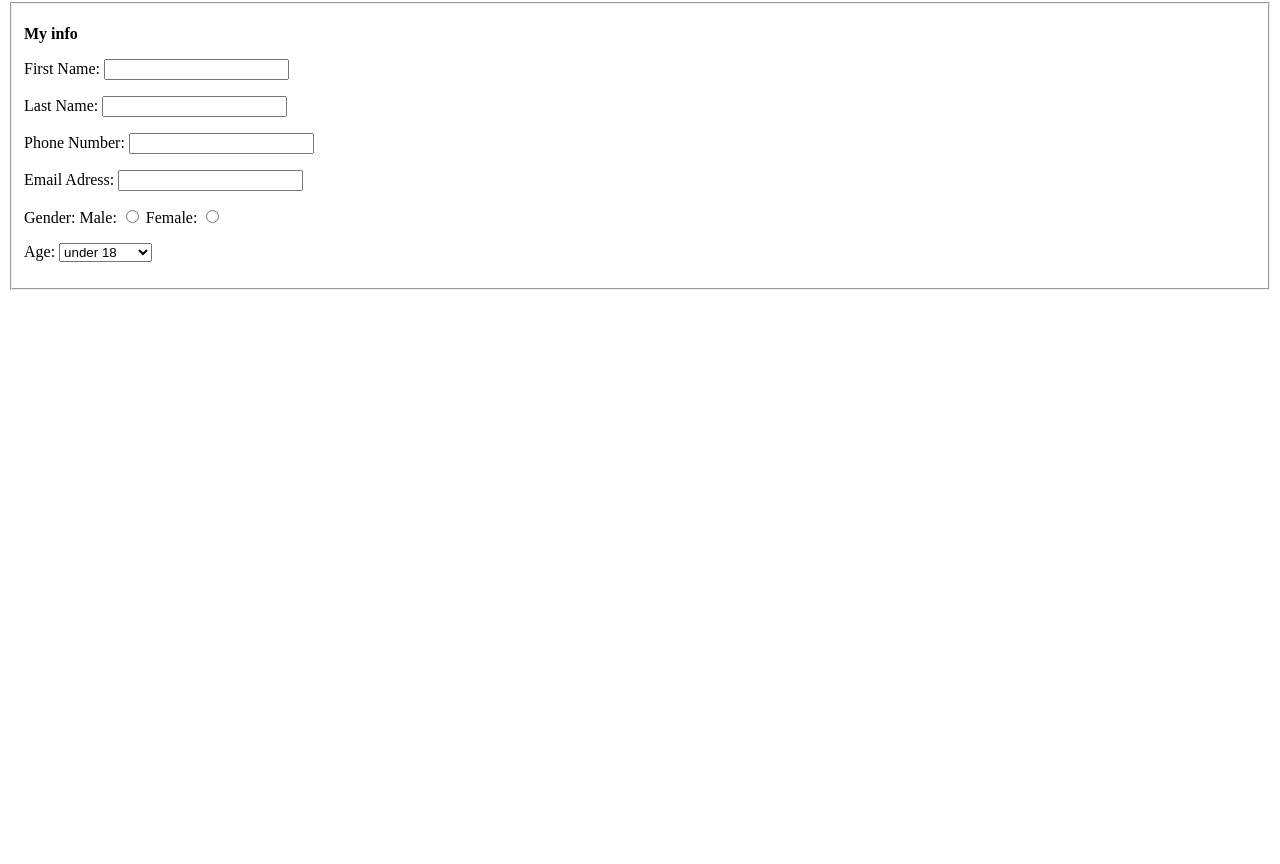
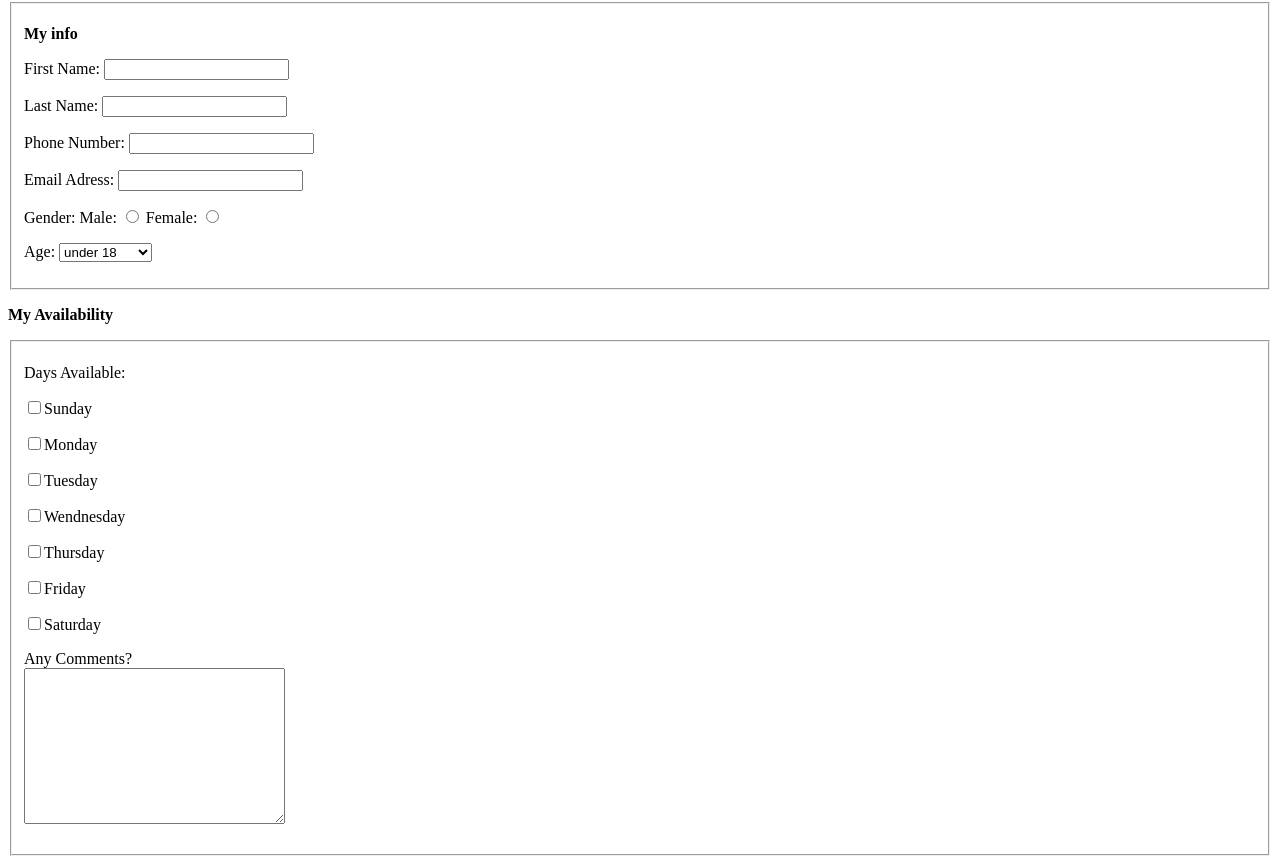
Before and after one commit to TokarM/ITMD-361-Lab4, a plain HTML site: page index.html in a window 1280 px wide. Shown: the part 78-942 px from the top of the page. Before the commit the page ends 800 px from the top, so only its background shows below. Drawn offline with Linux system fonts and the light colour scheme.

Commit message:
Finished second fieldset

```diff
--- a/index.html
+++ b/index.html
@@ -30,6 +30,7 @@
       <label>Age: </label>
       <select name="age_field">
         <option>under 18</option>
+        <option>18-24</option>
         <option>25-34</option>
         <option>35-44</option>
         <option>45-54</option>
@@ -38,6 +39,39 @@
       </select>
     </p>
   </fieldset>
+<p><strong>My Availability</strong></p>
+  <fieldset>
+    <p>Days Available:</p>
+    <p>
+      <label><input type="checkbox" name="available_field[]" value="sunday">Sunday</label>
+    </P>
+    <p>
+      <label><input type="checkbox" name="available_field[]" value="monday">Monday</label>
+    </p>
+    <p>
+      <label><input type="checkbox" name="available_field[]" value="tuesday">Tuesday</label>
+    </p>
+    <p>
+      <label><input type="checkbox" name="available_field[]" value="wendnesday">Wendnesday</label>
+    </p>
+    <p>
+      <label><input type="checkbox" name="available_field[]" value="thurday">Thursday</label>
+    </p>
+    <p>
+      <label><input type="checkbox" name="available_field[]" value="friday">Friday</label>
+    </p>
+    <p>
+      <label><input type="checkbox" name="available_field[]" value="saturday">Saturday</label>
+    </p>
+    <p>
+      <label for="our_textarea">Any Comments?</label><br>
+      <textarea cols="30" rows="10" name="comments_field"></textarea>
+    </p>
+    <p>
+      <input type="hidden" name="hidden_field" value="mtokar">
+    </p>
+
+  </fieldset>
 
 </body>
 </html>
```
